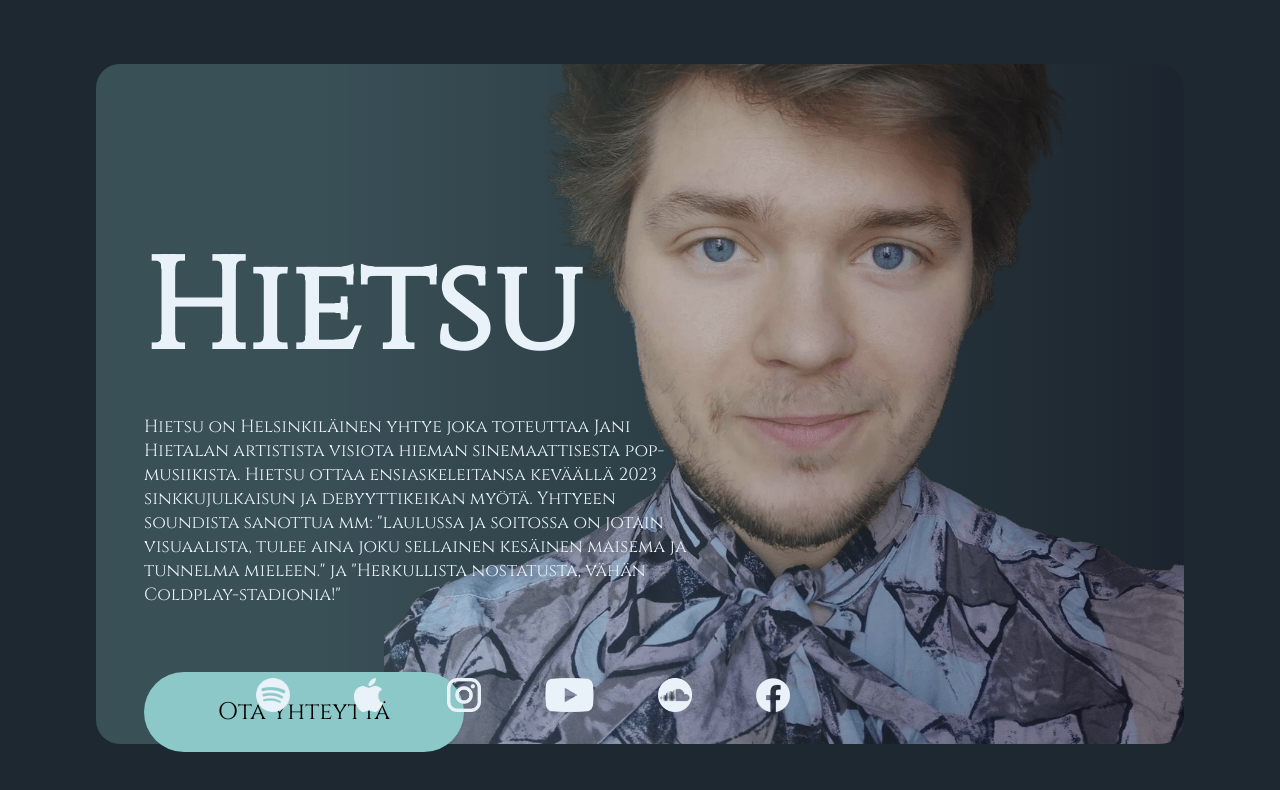
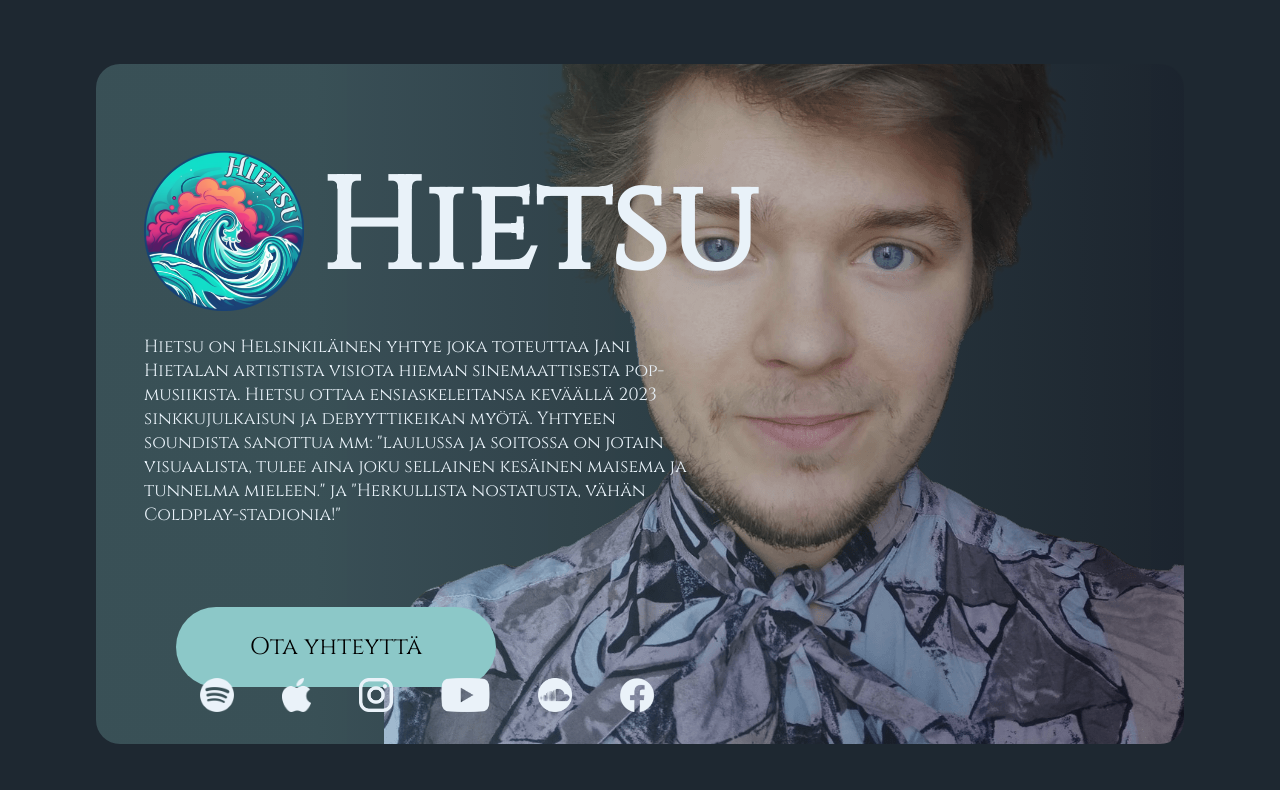
Before and after one commit to Hietalajani/Artistijutut, a plain HTML site: page index.html in a window 1280 px wide. Drawn offline with Linux system fonts and the light colour scheme; a web font is replaced by a local one.

Commit message:
Mobiilisivustoa työstetty

```diff
--- a/index.html
+++ b/index.html
@@ -3,7 +3,7 @@
 <head>
     <meta charset="UTF-8">
     <title>Hietsu</title>
-    <link rel="stylesheet" href="style.css">
+    <link rel="stylesheet" href="mobile.css">
     <link rel="preconnect" href="https://fonts.googleapis.com">
     <link rel="preconnect" href="https://fonts.gstatic.com" crossorigin>
     <link href="https://fonts.googleapis.com/css2?family=Castoro+Titling&family=Cinzel&display=swap" rel="stylesheet">
@@ -11,7 +11,10 @@
 <body>
 <main>
     <article class="main_article">
-        <h1 id="name">Hietsu</h1>
+        <div class="maincontainer">
+            <img id="hietsumerilogo" src="pics/hietsumerilogo.png" alt="hietsu logo"/>
+            <h1 id="name">Hietsu</h1>
+        </div>
         <p>Hietsu on Helsinkiläinen yhtye joka toteuttaa Jani Hietalan artistista visiota hieman sinemaattisesta
             pop-musiikista. Hietsu ottaa ensiaskeleitansa keväällä 2023 sinkkujulkaisun ja debyyttikeikan myötä. Yhtyeen
             soundista sanottua mm: "laulussa ja soitossa on jotain visuaalista, tulee aina joku sellainen kesäinen
--- a/mobile.css
+++ b/mobile.css
@@ -0,0 +1,171 @@
+:root {
+    --darkestblue: #191e29;
+    --darkblue: #1e2831;
+    --blue: #2d5264;
+    --grayblue: #e9f2f9;
+    --bluishturq: #8cc8c8;
+    --turquoise: #2fb1a7;
+}
+
+html {
+    background-color: var(--darkblue);
+    font-family: "Cinzel", sans-serif;
+}
+
+main {
+    margin: 4rem auto;
+
+    height: 85vh;
+    width: 85vw;
+
+    border-radius: 1.5rem;
+
+    background-image: linear-gradient(90deg, rgba(140, 200, 200, 25%) 20%, rgba(25, 30, 41, 30%) 100%);
+    background-repeat: no-repeat;
+    background-position: right bottom;
+
+    position: relative;
+}
+
+#hietsumerilogo {
+    width: 50%;
+}
+
+.main_article {
+    padding-top: 2rem;
+    margin: auto;
+
+    width: 80%;
+
+    text-align: center;
+}
+
+.main_article p, h1 {
+    color: var(--grayblue);
+}
+
+.main_article p {
+    font-size: 1.25rem;
+
+    margin-bottom: 0;
+}
+
+h1 {
+    font-size: 6rem;
+
+    margin: 0;
+}
+
+.logo {
+    height: 2%;
+    margin: auto;
+
+    text-align: center;
+}
+
+
+.logo img {
+    height: 100%;
+
+    padding-inline: 1.5rem;
+}
+
+.main_article button {
+    width: 20rem;
+    height: 5rem;
+
+    border: none;
+    border-radius: 2.5rem;
+
+    background-color: var(--bluishturq);
+
+    font: inherit;
+    font-size: 1.5rem;
+
+    margin: 2rem;
+}
+
+@media screen and (min-width: 1079px) {
+        main {
+        margin: 4rem auto;
+
+        height: 85vh;
+        width: 85vw;
+
+        border-radius: 1.5rem;
+
+        background-image: linear-gradient(90deg, rgba(140,200,200,25%) 20%, rgba(25,30,41,30%) 100%), url("pics/facepic.png");
+        background-repeat: no-repeat;
+        background-position: right bottom;
+
+        position: relative;
+    }
+
+    #hietsumerilogo {
+        width: 10rem;
+        display: inline;
+    }
+
+    .main_article {
+        width: 50%;
+
+        padding-left: 3rem;
+        padding-top: 5rem;
+
+        margin: 0;
+
+        text-align: start;
+    }
+
+    .maincontainer {
+        display: flex;
+        align-items: center;
+        gap: 1rem;
+    }
+
+    #name {
+        display: inline;
+
+        font-size: 5rem;
+    }
+
+    .main_article p {
+        font-size: 1.1rem;
+        color: var(--grayblue);
+        padding-bottom: 3rem;
+    }
+
+    .main_article button {
+        width: 20rem;
+        height: 5rem;
+
+        border: none;
+        border-radius: 2.5rem;
+
+        background-color: var(--bluishturq);
+
+        font: inherit;
+        font-size: 1.5rem;
+    }
+
+    #name {
+        margin: 0;
+        font-size: 8rem;
+        color: var(--grayblue);
+    }
+
+    .logo {
+        height: 5%;
+
+        position: absolute;
+        bottom: 2rem;
+        left: 5rem;
+    }
+
+    .logo img {
+        height: 100%;
+
+        padding-inline: 1.5rem;
+
+    }
+}
--- a/style.css
+++ b/style.css
@@ -62,9 +62,6 @@ main {
 .logo {
     height: 5%;
 
-    display: flex;
-    gap: 4rem;
-
     position: absolute;
     bottom: 2rem;
     left: 10rem;
@@ -73,4 +70,6 @@ main {
 .logo img {
     height: 100%;
 
+    padding-inline: 1.5rem;
+
 }
```
